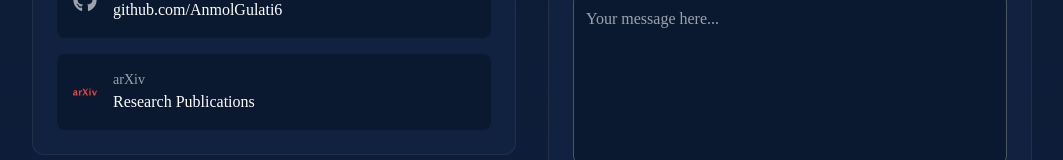
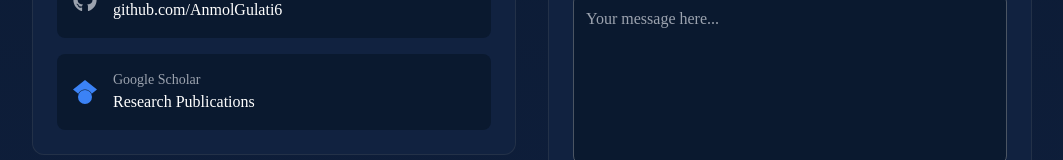
Before and after one commit to AnmolGulati6/page, a React (Create React App) app: page / in a window 1280 px wide. Shown: the part 5806-5966 px from the top of the page, without its empty margins (108-1171 px from the left). Built offline with nearby package versions, Linux system fonts and the light colour scheme.

Commit message:
Update Contact.jsx

```diff
--- a/src/components/Contact.jsx
+++ b/src/components/Contact.jsx
@@ -1,6 +1,6 @@
 import React from 'react';
 import { FaEnvelope, FaLinkedin, FaGithub } from 'react-icons/fa';
-import { SiArxiv } from 'react-icons/si';
+import { SiGooglescholar } from 'react-icons/si';
 
 const Contact = () => {
   return (
@@ -60,14 +60,14 @@ const Contact = () => {
                 </a>
 
                 <a
-                  href='https://arxiv.org/search/?query=Anmol+Gulati&searchtype=author'
+                  href='https://scholar.google.com/citations?hl=en&user=2l0cGNgAAAAJ'
                   target='_blank'
                   rel='noopener noreferrer'
                   className='flex items-center gap-4 p-4 bg-[#0a192f] rounded-lg hover:bg-[#1e3a5f] transition-all duration-300 group'
                 >
-                  <SiArxiv className='text-red-500 text-2xl group-hover:scale-110 transition-transform' />
+                  <SiGooglescholar className='text-blue-500 text-2xl group-hover:scale-110 transition-transform' />
                   <div>
-                    <p className='text-gray-400 text-sm'>arXiv</p>
+                    <p className='text-gray-400 text-sm'>Google Scholar</p>
                     <p className='text-white font-medium'>Research Publications</p>
                   </div>
                 </a>
```
